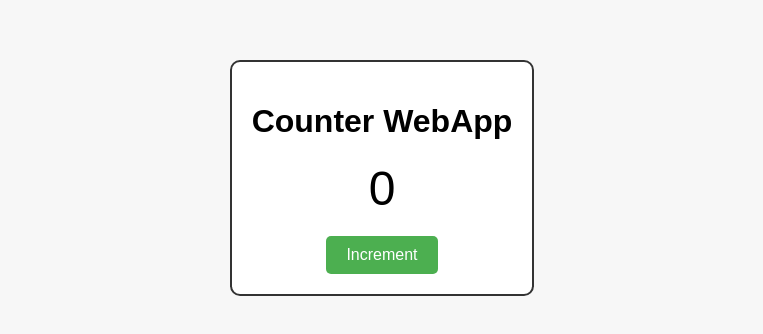
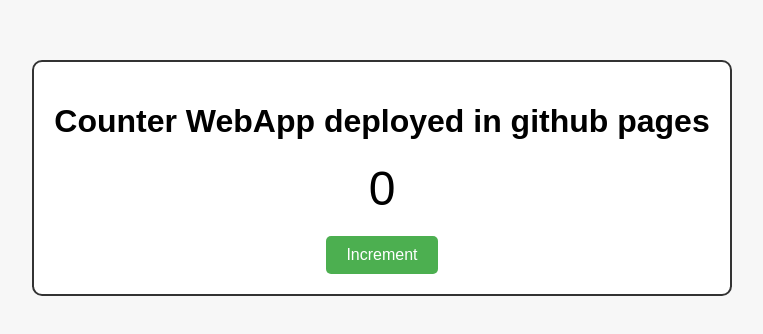
Before and after one commit to vivek768/counterweapp, a plain HTML site: page index.html in a window 1280 px wide. Shown: the part 222-556 px from the top of the page, without its empty margins (258-1021 px from the left). Drawn offline with Linux system fonts and the light colour scheme.

Commit message:
Update index.html

```diff
--- a/index.html
+++ b/index.html
@@ -45,7 +45,7 @@
 <body>
 
   <div class="counter-container">
-    <h1>Counter WebApp</h1>
+    <h1>Counter WebApp deployed in github pages</h1>
     <div id="counter" class="counter">0</div>
     <button onclick="incrementCounter()">Increment</button>
   </div>
```
